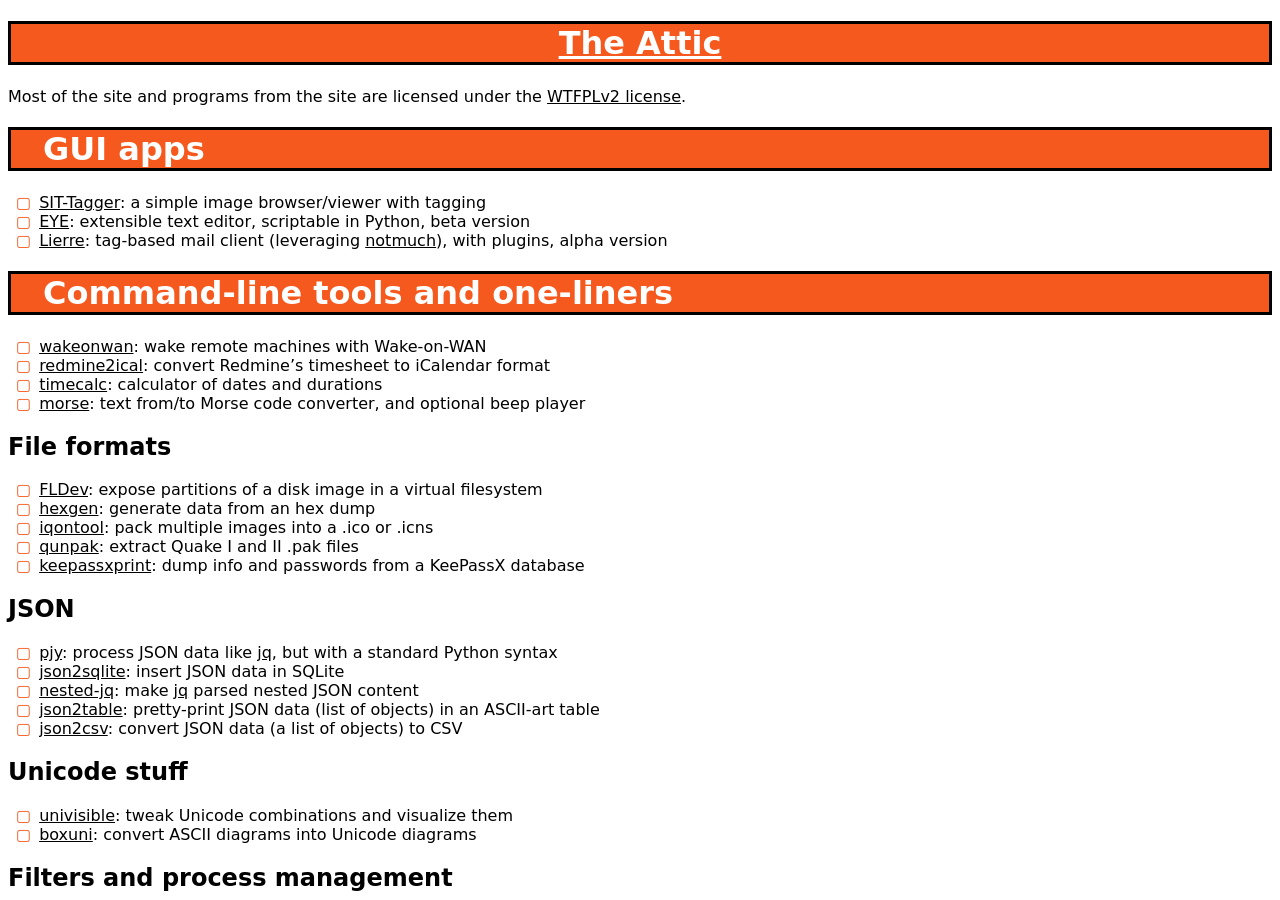
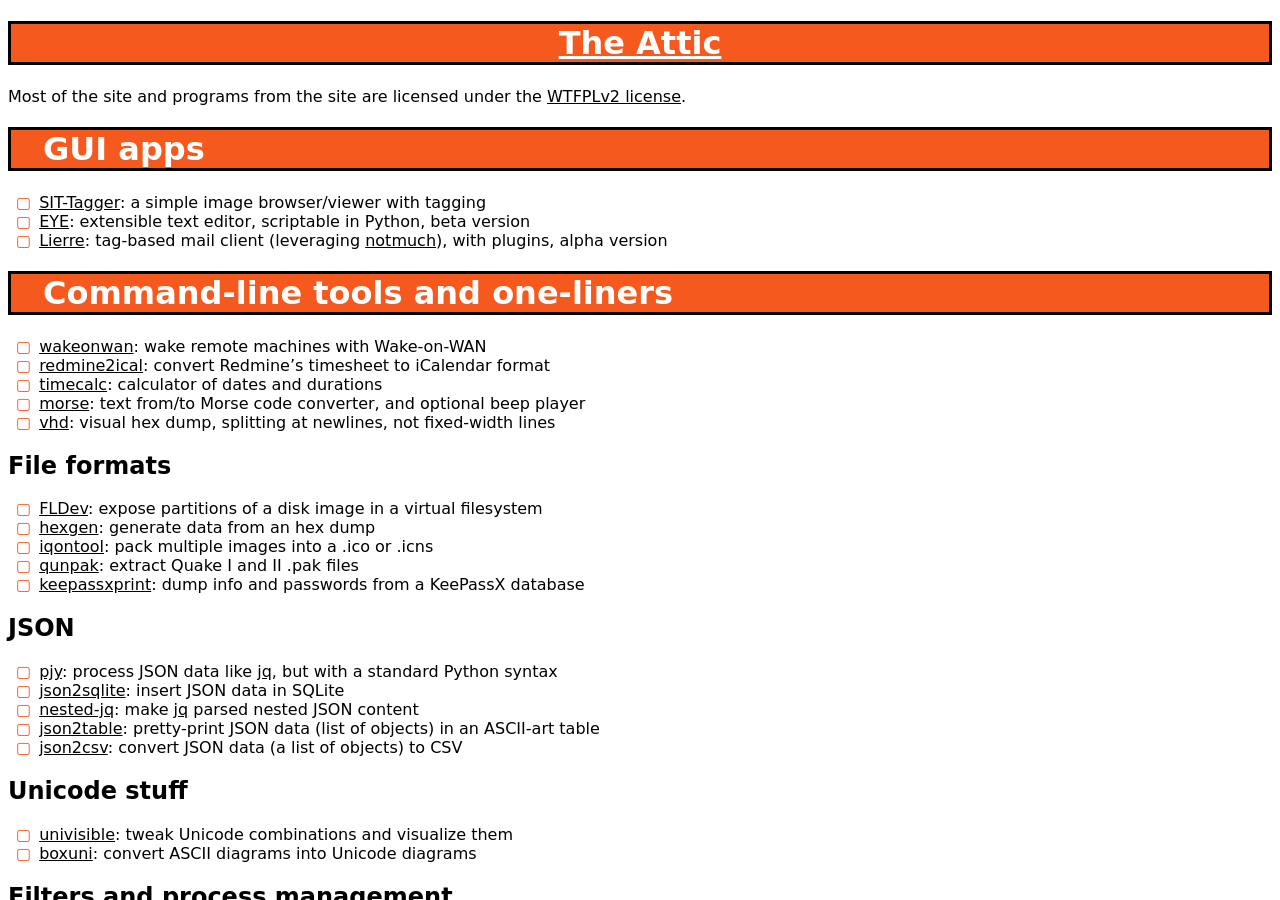
Before and after one commit to hydrargyrum/hydrargyrum.github.io, a Jekyll site: the page built from index-progs.md, in a window 1280 px wide and 900 px high. Built offline with Jekyll 4.4.1, drawn with Linux system fonts in a browser that asks for light colours.

Commit message:
index-progs: add vhd

```diff
--- a/index-progs.md
+++ b/index-progs.md
@@ -18,6 +18,7 @@
 - [redmine2ical](redmine2ical): convert Redmine's timesheet to iCalendar format
 - [timecalc](timecalc): calculator of dates and durations
 - [morse](morse): text from/to Morse code converter, and optional beep player
+- [vhd](https://github.com/hydrargyrum/attic/blob/master/vhd/vhd): visual hex dump, splitting at newlines, not fixed-width lines
 
 
 ## File formats ##
```
